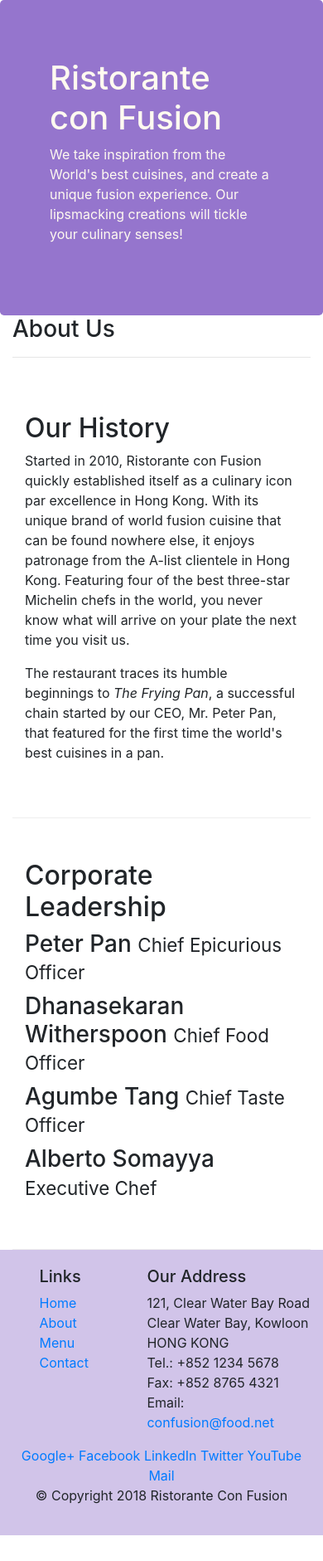
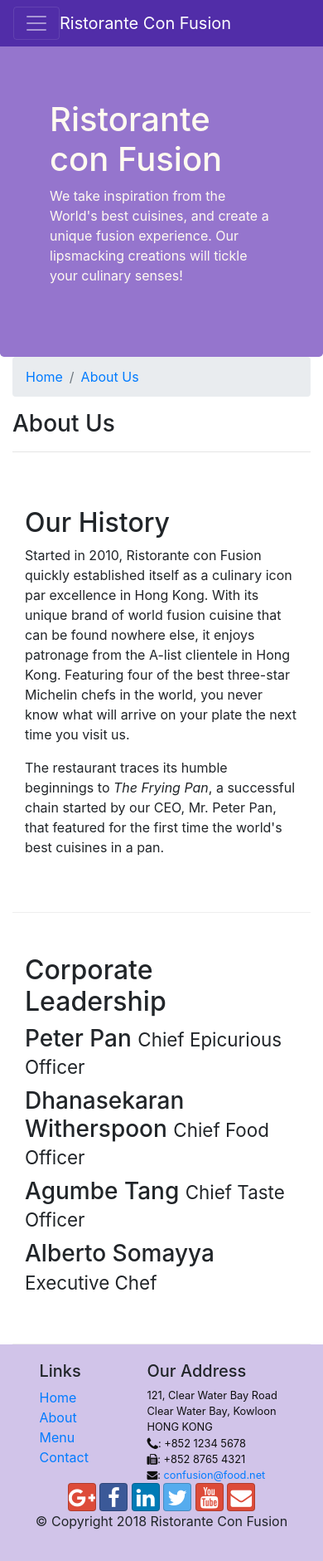
Before and after one commit to Hritik-K/Bootstrap-course, a website: page aboutus.html in a window 390 px wide. Shown: the whole page at 83% size. Before the commit the page ends 1850 px from the top, so only its background shows below. Drawn offline with nearby package versions, Linux system fonts and the light colour scheme.

Commit message:
Install Bootstrap-social and font-awesome Replaced text in mail, phone, fax and social media links with icons

```diff
--- a/aboutus.html
+++ b/aboutus.html
@@ -6,13 +6,32 @@
     <meta name="viewport" content="width=device-width, initial-scale=1, shrink-to-fit=no">
     <meta http-equiv="x-ua-compatible" content="ie=edge">
 
+    <!-- Bootstrap CSS -->
+    <link rel="stylesheet" href="node_modules/bootstrap/dist/css/bootstrap.min.css">
+    <link rel="stylesheet" href="node_modules/font-awesome/css/font-awesome.min.css">
+    <link rel="stylesheet" href="node_modules/bootstrap-social/bootstrap-social.css">
+    <link rel="stylesheet" href="css/styles.css">
     <title>Ristorante Con Fusion: About Us</title>
-    <link rel="stylesheet" href="node_modules/bootstrap/dist/css/bootstrap.min.css">
-    <link rel="stylesheet" href="css/styles.css">
 </head>
 
 <body>
+    <nav class="navbar navbar-dark navbar-expand-sm fixed-top">
 
+        <div class="container">
+            <button class="navbar-toggler" type="button" data-toggle="collapse" data-target="#Navbar">
+                <span class="navbar-toggler-icon"></span>
+            </button>
+            <a class="navbar-brand mr-auto" href="./index.html">Ristorante Con Fusion</a>
+            <div class="collapse navbar-collapse" id="Navbar">
+                <ul class="navbar-nav mr-auto">
+                    <li class="nav-item"><a class="nav-link" href="./index.html"><span class="fa fa-home fa-lg"></span>Home</a></li>
+                    <li class="nav-item active"><a class="nav-link" href="./aboutus.html"><span class="fa fa-info fa-lg"></span>About</a></li>
+                    <li class="nav-item"><a class="nav-link" href="#"><span class="fa fa-list fa-lg"></span>Menu</a></li>
+                    <li class="nav-item"><a class="nav-link" href="#"><span class="fa fa-address-card fa-lg"></span>Contact</a></li>
+                </ul>
+            </div>
+        </div>
+    </nav>
     <header class="jumbotron">
         <div class="container">
             <div class="row row-header">
@@ -28,6 +47,10 @@
 
     <div class="container">
         <div class="row-header">
+            <ol class="col-12 breadcrumb">
+                <li class="breadcrumb-item"><a href="./index.html">Home</a></li>
+                <li class="breadcrumb-item active"><a href="./aboutus.html">About Us</a></li>
+            </ol>
             <div>
                <h3>About Us</h3>
                <hr>
@@ -70,7 +93,7 @@
                 <div class="col-4 offset-1 col-sm-2">
                     <h5>Links</h5>
                     <ul class="list-unstyled">
-                        <li><a href="#">Home</a></li>
+                        <li><a href="./index.html">Home</a></li>
                         <li><a href="#">About</a></li>
                         <li><a href="#">Menu</a></li>
                         <li><a href="#">Contact</a></li>
@@ -82,19 +105,19 @@
 		              121, Clear Water Bay Road<br>
 		              Clear Water Bay, Kowloon<br>
 		              HONG KONG<br>
-		              Tel.: +852 1234 5678<br>
-		              Fax: +852 8765 4321<br>
-		              Email: <a href="mailto:confusion@food.net">confusion@food.net</a>
+		              <i class="fa fa-phone fa-lg"></i>: +852 1234 5678<br>
+		              <i class="fa fa-fax"></i>: +852 8765 4321<br>
+		              <i class="fa fa-envelope"></i>: <a href="mailto:confusion@food.net">confusion@food.net</a>
 		           </address>
                 </div>
                 <div class="col-12 col-sm-4 align-self-center">
                     <div class="text-center">
-                        <a href="http://google.com/+">Google+</a>
-                        <a href="http://www.facebook.com/profile.php?id=">Facebook</a>
-                        <a href="http://www.linkedin.com/in/">LinkedIn</a>
-                        <a href="http://twitter.com/">Twitter</a>
-                        <a href="http://youtube.com/">YouTube</a>
-                        <a href="mailto:">Mail</a>
+                        <a class="btn btn-social-icon btn-google" href="http://google.com/+"><i class="fa fa-google-plus fa-lg"></i></a>
+                        <a class="btn btn-social-icon btn-facebook" href="http://www.facebook.com/profile.php?id="><i class="fa fa-facebook fa-lg"></i></a>
+                        <a class="btn btn-social-icon btn-linkedin" href="http://www.linkedin.com/in/"><i class="fa fa-linkedin fa-lg"></i></a>
+                        <a class="btn btn-social-icon btn-twitter" href="http://twitter.com/"><i class="fa fa-twitter fa-lg"></i></a>
+                        <a class="btn btn-social-icon btn-google" href="http://youtube.com/"><i class="fa fa-youtube fa-lg"></i></a>
+                        <a class="btn btn-social-icon btn-google" href="mailto:"><i class="fa fa-envelope fa-lg"></i></a>
                     </div>
                 </div>
            </div>
--- a/css/styles.css
+++ b/css/styles.css
@@ -23,8 +23,17 @@
     color: floralwhite;
 }
 
-.address {
+address {
     font-size: 80%;
     margin: 0px;
     color: #0f0f0f;
 }
+
+body {
+    padding: 50px 0px 0px 0px;
+    z-index: 0;
+}
+
+.navbar-dark {
+    background-color: #512DA8;
+}
--- a/package.json
+++ b/package.json
@@ -15,6 +15,8 @@
   },
   "dependencies": {
     "bootstrap": "^4.5.0",
+    "bootstrap-social": "^5.1.1",
+    "font-awesome": "^4.7.0",
     "jquery": "^3.5.0",
     "popper.js": "^1.16.1"
   }
```
Also changed, not shown: index.html (+33 -11 lines), 1 other file.
